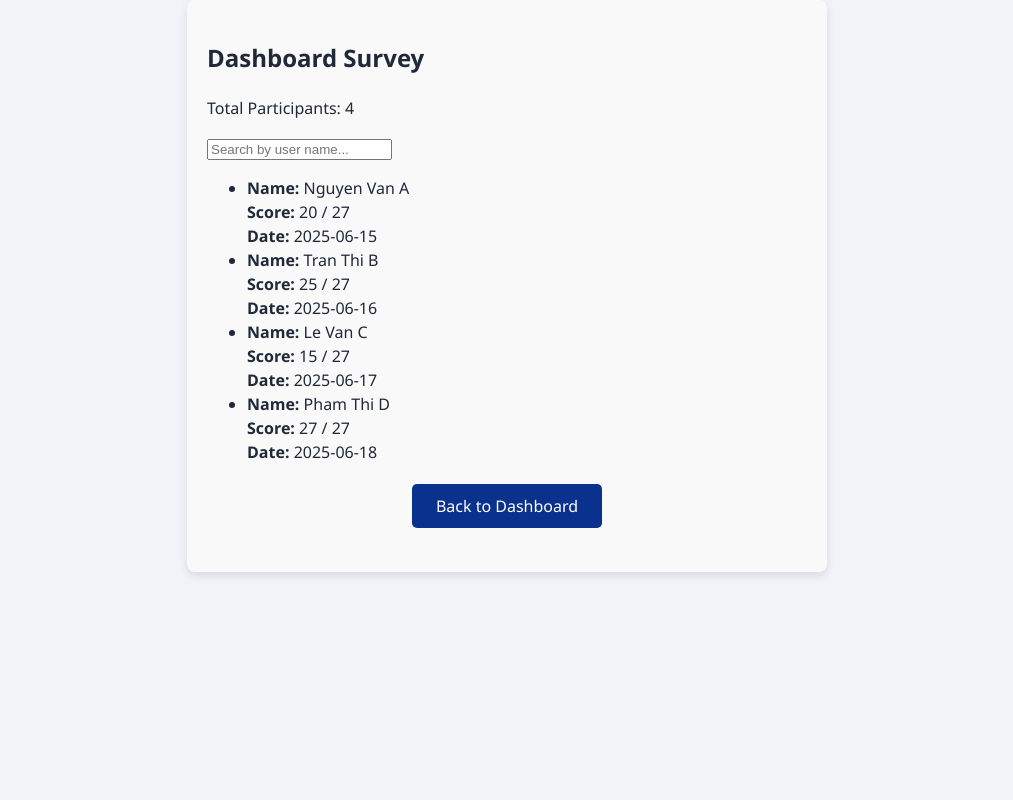
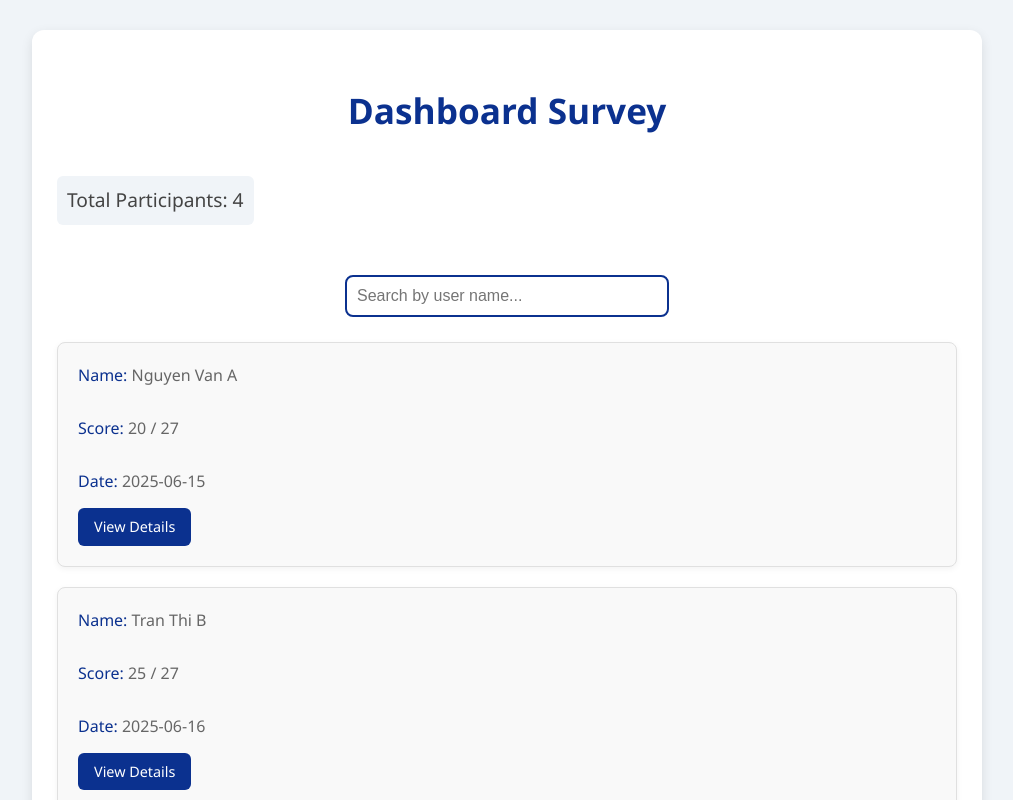
Before and after one commit to ng-dhp/SWP-Drug-FontEnd, a React (Vite) app: page /dashboard-survey in a window 1280 px wide. Shown: the whole page, without its empty margins (133-1146 px from the left). Built offline with nearby package versions, Linux system fonts and the light colour scheme.

Commit message:
sua dashboar + them thong tin chien dich

```diff
--- a/src/page/DashBoardChienDich.jsx
+++ b/src/page/DashBoardChienDich.jsx
@@ -6,6 +6,8 @@ const DashboardCampaign = () => {
   const campaignData = [
     { name: "Chung tay vì cộng đồng không ma túy", participants: 150 },
     { name: "Phòng chống ma túy tại trường học", participants: 95 },
+    { name: "Hỗ trợ cai nghiện cộng đồng", participants: 120 },
+    { name: "Nâng cao nhận thức gia đình", participants: 80 },
   ];
 
   return (
@@ -17,6 +19,9 @@ const DashboardCampaign = () => {
           <li key={index} className="campaign-item">
             <span><strong>Chiến dịch:</strong> {campaign.name}</span><br />
             <span><strong>Số lượng tham gia:</strong> {campaign.participants}</span>
+            <Link to={`/campaign-detail/${campaign.name}`} className="campaign-detail-button">
+              View Details
+            </Link>
           </li>
         ))}
       </ul>
--- a/src/page/DashBoardSurvey.jsx
+++ b/src/page/DashBoardSurvey.jsx
@@ -17,11 +17,11 @@ const DashboardSurvey = () => {
   );
 
   return (
-    <div className="dashboard-container">
-      <h2>Dashboard Survey</h2>
-      <p className="participant-count">Total Participants: {participantCount}</p>
+    <div className="dashboard-survey-container">
+      <h2 className="dashboard-survey-title">Dashboard Survey</h2>
+      <p className="dashboard-survey-participant-count">Total Participants: {participantCount}</p>
 
-      <div className="search-container">
+      <div className="dashboard-survey-search-container">
         <input
           type="text"
           placeholder="Search by user name..."
@@ -30,17 +30,20 @@ const DashboardSurvey = () => {
         />
       </div>
 
-      <ul className="user-list">
+      <ul className="dashboard-survey-user-list">
         {filteredUsers.map((user, index) => (
-          <li key={index} className="user-item">
+          <li key={index} className="dashboard-survey-user-item">
             <span><strong>Name:</strong> {user.name}</span><br />
             <span><strong>Score:</strong> {user.score} / 27</span><br />
             <span><strong>Date:</strong> {user.date}</span>
+            <Link to={`/survey-detail/${user.name}`} className="dashboard-survey-detail-button">
+              View Details
+            </Link>
           </li>
         ))}
       </ul>
 
-      <Link to="/dashboard" className="back-button">
+      <Link to="/dashboard" className="dashboard-survey-back-button">
         Back to Dashboard
       </Link>
     </div>
--- a/src/page/css/DashBoardChienDich.css
+++ b/src/page/css/DashBoardChienDich.css
@@ -1,16 +1,18 @@
 .dashboard-campaign-container {
-    padding: 20px;
-    background-color: #f9f9f9;
-    border-radius: 8px;
-    max-width: 800px;
-    margin: 20px auto;
+    padding: 25px;
+    background-color: #ffffff;
+    border-radius: 12px;
+    max-width: 900px;
+    margin: 30px auto;
+    box-shadow: 0 4px 12px rgba(0, 0, 0, 0.1);
   }
 
   .dashboard-campaign-container h2 {
     color: #0b318f;
-    margin-bottom: 15px;
-    font-size: 1.8rem;
+    margin-bottom: 20px;
+    font-size: 2.2rem;
     text-align: center;
+    font-weight: 600;
   }
 
   .campaign-list {
@@ -19,39 +21,67 @@
   }
 
   .campaign-item {
-    margin-bottom: 15px;
-    padding: 15px;
-    background-color: #fff;
-    border: 1px solid #ddd;
-    border-radius: 4px;
-    box-shadow: 0 2px 4px rgba(0, 0, 0, 0.1);
+    margin-bottom: 20px;
+    padding: 20px;
+    background-color: #f9f9f9;
+    border: 1px solid #e0e0e0;
+    border-radius: 8px;
+    box-shadow: 0 2px 6px rgba(0, 0, 0, 0.05);
+    transition: all 0.3s ease;
+  }
+
+  .campaign-item:hover {
+    background-color: #f0f4f8;
+    transform: translateY(-2px);
+    box-shadow: 0 4px 12px rgba(0, 0, 0, 0.1);
   }
 
   .campaign-item span {
     display: block;
-    color: #555;
+    color: #666;
+    margin-bottom: 5px;
   }
 
   .campaign-item span strong {
     color: #0b318f;
+    font-weight: 500;
+  }
+
+  .campaign-detail-button {
+    display: inline-block;
+    margin-top: 10px;
+    padding: 8px 16px;
+    background-color: #0b318f;
+    color: white;
+    text-decoration: none;
+    border-radius: 6px;
+    font-size: 0.9rem;
+    transition: all 0.3s ease;
+  }
+
+  .campaign-detail-button:hover {
+    background-color: #021e4a;
+    transform: translateY(-1px);
   }
 
   .back-button {
-    display: inline-block;
-    margin-top: 20px;
-    padding: 10px 20px;
+    display: block;
+    margin-top: 30px;
+    padding: 12px 24px;
     background-color: #0b318f;
     color: white;
     text-decoration: none;
-    border-radius: 5px;
-    transition: background-color 0.3s;
+    border-radius: 8px;
     text-align: center;
-    display: block;
-    max-width: 150px;
+    max-width: 180px;
     margin-left: auto;
     margin-right: auto;
+    font-weight: 500;
+    transition: all 0.3s ease;
   }
 
   .back-button:hover {
     background-color: #021e4a;
+    transform: translateY(-2px);
+    box-shadow: 0 2px 6px rgba(0, 0, 0, 0.2);
   }
--- a/src/page/css/DashBoardSurvey.css
+++ b/src/page/css/DashBoardSurvey.css
@@ -1,41 +1,49 @@
 .dashboard-survey-container {
-    padding: 20px;
-    background-color: #f9f9f9;
-    border-radius: 8px;
-    max-width: 800px;
-    margin: 20px auto;
+    padding: 25px;
+    background-color: #ffffff;
+    border-radius: 12px;
+    max-width: 900px;
+    margin: 30px auto;
+    box-shadow: 0 4px 12px rgba(0, 0, 0, 0.1);
   }
 
-  .dashboard-survey-container h2 {
+  .dashboard-survey-title {
     color: #0b318f;
-    margin-bottom: 15px;
-    font-size: 1.8rem;
+    margin-bottom: 20px;
+    font-size: 2.2rem;
     text-align: center;
+    font-weight: 600;
   }
 
   .dashboard-survey-participant-count {
-    margin-bottom: 20px;
-    font-size: 1.1rem;
-    color: #333;
+    margin-bottom: 25px;
+    font-size: 1.2rem;
+    color: #444;
     text-align: center;
+    background-color: #f0f4f8;
+    padding: 10px;
+    border-radius: 6px;
+    display: inline-block;
   }
 
   .dashboard-survey-search-container {
-    margin: 20px 0;
+    margin: 25px 0;
     text-align: center;
   }
 
   .dashboard-survey-search-container input {
-    padding: 8px;
-    width: 250px;
-    border: 1px solid #0b318f;
-    border-radius: 4px;
-    outline: none;
+    padding: 10px;
+    width: 300px;
+    border: 2px solid #0b318f;
+    border-radius: 8px;
+    font-size: 1rem;
+    transition: all 0.3s ease;
   }
 
   .dashboard-survey-search-container input:focus {
     border-color: #021e4a;
-    box-shadow: 0 0 5px rgba(11, 49, 143, 0.3);
+    box-shadow: 0 0 8px rgba(11, 49, 143, 0.4);
+    outline: none;
   }
 
   .dashboard-survey-user-list {
@@ -44,39 +52,67 @@
   }
 
   .dashboard-survey-user-item {
-    margin-bottom: 15px;
-    padding: 15px;
-    background-color: #fff;
-    border: 1px solid #ddd;
-    border-radius: 4px;
-    box-shadow: 0 2px 4px rgba(0, 0, 0, 0.1);
+    margin-bottom: 20px;
+    padding: 20px;
+    background-color: #f9f9f9;
+    border: 1px solid #e0e0e0;
+    border-radius: 8px;
+    box-shadow: 0 2px 6px rgba(0, 0, 0, 0.05);
+    transition: all 0.3s ease;
+  }
+
+  .dashboard-survey-user-item:hover {
+    background-color: #f0f4f8;
+    transform: translateY(-2px);
+    box-shadow: 0 4px 12px rgba(0, 0, 0, 0.1);
   }
 
   .dashboard-survey-user-item span {
     display: block;
-    color: #555;
+    color: #666;
+    margin-bottom: 5px;
   }
 
   .dashboard-survey-user-item span strong {
     color: #0b318f;
+    font-weight: 500;
+  }
+
+  .dashboard-survey-detail-button {
+    display: inline-block;
+    margin-top: 10px;
+    padding: 8px 16px;
+    background-color: #0b318f;
+    color: white;
+    text-decoration: none;
+    border-radius: 6px;
+    font-size: 0.9rem;
+    transition: all 0.3s ease;
+  }
+
+  .dashboard-survey-detail-button:hover {
+    background-color: #021e4a;
+    transform: translateY(-1px);
   }
 
   .dashboard-survey-back-button {
-    display: inline-block;
-    margin-top: 20px;
-    padding: 10px 20px;
+    display: block;
+    margin-top: 30px;
+    padding: 12px 24px;
     background-color: #0b318f;
     color: white;
     text-decoration: none;
-    border-radius: 5px;
-    transition: background-color 0.3s;
+    border-radius: 8px;
     text-align: center;
-    display: block;
-    max-width: 150px;
+    max-width: 180px;
     margin-left: auto;
     margin-right: auto;
+    font-weight: 500;
+    transition: all 0.3s ease;
   }
 
   .dashboard-survey-back-button:hover {
     background-color: #021e4a;
+    transform: translateY(-2px);
+    box-shadow: 0 2px 6px rgba(0, 0, 0, 0.2);
   }
```
Also changed, not shown: src/page/ChienDich.jsx (+64 -9 lines).
